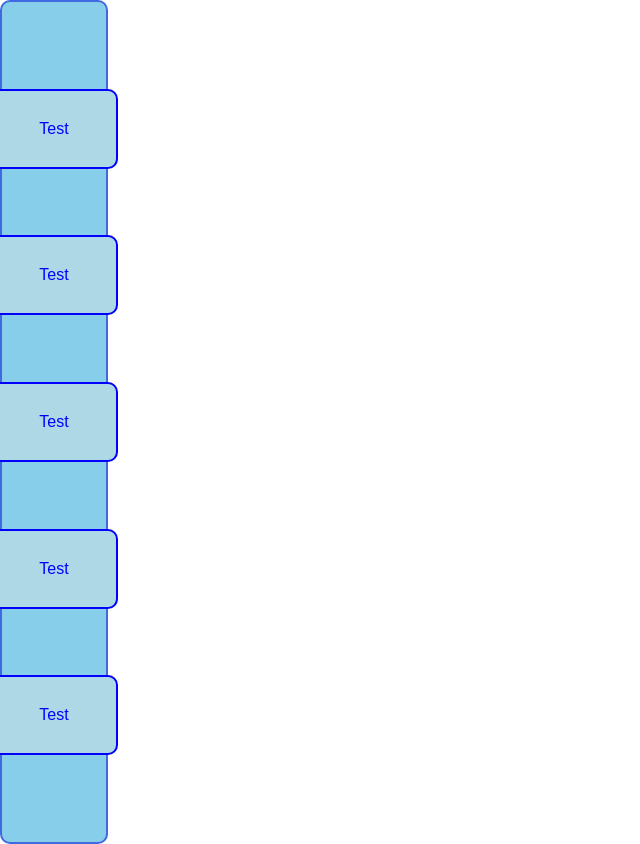
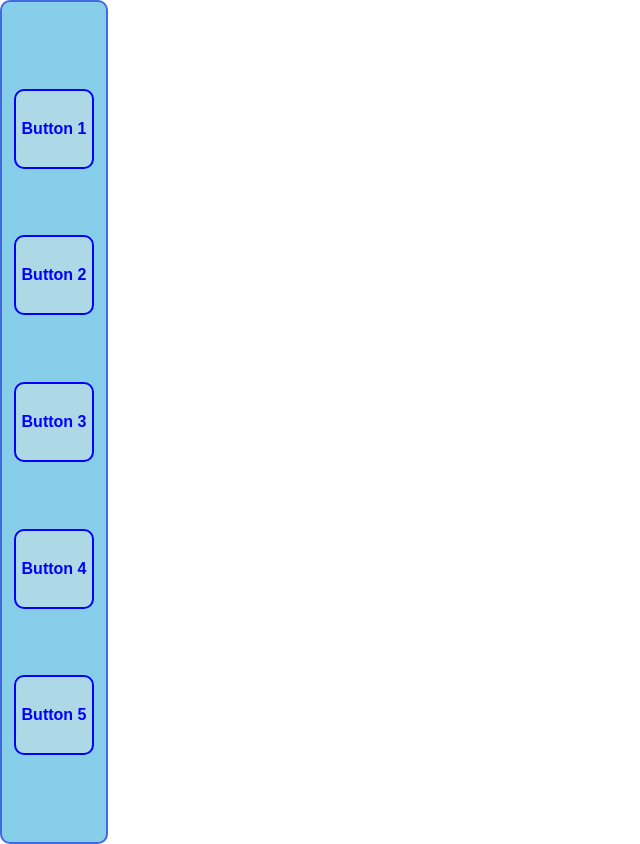
Before and after one commit to N103Gremillion/Social_Media_Project, a React (Create React App) app: page / in a window 1280 px wide. Shown: the whole page, without its empty margins (0-640 px from the left). Built offline with nearby package versions, Linux system fonts and the light colour scheme.

Commit message:
started to work on routing / not complete yet but basic setup is there

```diff
--- a/src/App.js
+++ b/src/App.js
@@ -1,14 +1,58 @@
 import React from 'react';
 import Toolbar from './components/Toolbar';
+import ErrorPage from './pages/ErrorPage';
+import Page1 from './pages/Page1';
+import Page2 from './pages/Page2';
+import Page3 from './pages/Page3';
+import Page4 from './pages/Page4';
+import Page5 from './pages/Page5';
+import { createBrowserRouter, RouterProvider } from 'react-router-dom';
+
 
 function App() {
   return (
-    <div>
+      <div>
 
-	 <Toolbar/>
+        {/* render the appropiate pages/elements */}
+        <RouterProvider router={router} />
 
-    </div>
+      </div>
+
   );
 }
 
+{/* routing for each of the pages in the app */}
+const router = createBrowserRouter([
+  {
+    // note: / is root path (entery point)
+    path: '/',
+    element: <Toolbar/>,
+    // if there is an error add it to the root component
+    errorElement: <ErrorPage/>,
+  },
+  {
+    // note: / is root path (entery point)
+    path: '/pages/Page1',
+    element: <Page1/>,
+    // if there is an error add it to the root component
+    errorElement: <ErrorPage/>,
+  },
+  {
+    path: '/pages/Page2',
+    element: <Page2 />,
+  },
+  {
+    path: '/pages/Page3',
+    element: <Page3 />,
+  },
+  {
+    path: '/pages/Page4',
+    element: <Page4 />,
+  },
+  {
+    path: '/pages/Page5',
+    element: <Page5 />,
+  },
+]);
+
 export default App;
--- a/src/components/Toolbar.js
+++ b/src/components/Toolbar.js
@@ -1,5 +1,5 @@
 import React,{ useState } from "react"
-
+import { Link } from "react-router-dom"
 
 const Toolbar = () => {
 
@@ -23,28 +23,34 @@ const Toolbar = () => {
     border: '2px solid royalblue',
   };
 
-  const buttonStyle = {
+  const toolbarButtonStyle = {
     backgroundColor: 'lightblue',
     color: 'blue',
-    // flex set to 1 so each button takes upt equal width
-    width: '200%',
+    width: '125%',
     height: '10%',
     border: '2px solid blue',
-    padding: '10px 10px',
     borderRadius: '10px',
     textAlign: 'center',
     fontSize: '16px',
-    // changes the currsor to pointer when hovering
     cursor: 'pointer',
+    boxSizing: 'border-box',
+    textDecoration: 'none',
+    fontWeight: 'bold',
+    fontFamily: 'Arial, sans-serif',
+    // Use flexbox to center text
+    display: 'flex',
+    // Center text vertically
+    alignItems: 'center',
+    justifyContent: 'center',
   };
 
   return (
     <div style={divStyle}>
-      <button style={buttonStyle}>Test</button>
-      <button style={buttonStyle}>Test</button>
-      <button style={buttonStyle}>Test</button>
-      <button style={buttonStyle}>Test</button>
-      <button style={buttonStyle}>Test</button>
+      <Link style={toolbarButtonStyle}>Button 1</Link>
+      <Link style={toolbarButtonStyle}>Button 2</Link>
+      <Link style={toolbarButtonStyle}>Button 3</Link>
+      <Link style={toolbarButtonStyle}>Button 4</Link>
+      <Link style={toolbarButtonStyle}>Button 5</Link>
     </div>
   );
 }
--- /dev/null
+++ b/src/pages/ErrorPage.js
@@ -0,0 +1,14 @@
+import React from "react"
+import { Link } from "react-router-dom"
+
+const ErrorPage = () => {
+  return (
+    <div>
+        404 Not Found
+        {/* Link back to the root page */}
+        <Link to="/"> Home form link </Link>
+    </div>
+  )
+}
+
+export default ErrorPage
--- /dev/null
+++ b/src/pages/Page1.js
@@ -0,0 +1,15 @@
+import React from "react"
+
+const Page1 = () => {
+
+
+  return (
+    <div>
+      <p>
+        This is page 1
+      </p>
+    </div>
+  );
+}
+
+export default Page1
--- /dev/null
+++ b/src/pages/Page2.js
@@ -0,0 +1,14 @@
+import React from "react"
+
+const Page2 = () => {
+
+  return (
+    <div>
+      <p>
+        This is page 2
+      </p>
+    </div>
+  );
+}
+
+export default Page2
--- /dev/null
+++ b/src/pages/Page3.js
@@ -0,0 +1,14 @@
+import React from "react"
+
+const Page3 = () => {
+
+  return (
+    <div>
+      <p>
+        This is page 3
+      </p>
+    </div>
+  );
+}
+
+export default Page3
--- /dev/null
+++ b/src/pages/Page4.js
@@ -0,0 +1,14 @@
+import React from "react"
+
+const Page4 = () => {
+
+  return (
+    <div>
+      <p>
+        This is page 4
+      </p>
+    </div>
+  );
+}
+
+export default Page4
--- /dev/null
+++ b/src/pages/Page5.js
@@ -0,0 +1,14 @@
+import React from "react"
+
+const Page5 = () => {
+
+  return (
+    <div>
+      <p>
+        This is page 5
+      </p>
+    </div>
+  );
+}
+
+export default Page5
```
Also changed, not shown: 1 other file (tests, documents, lock files or other folders).
